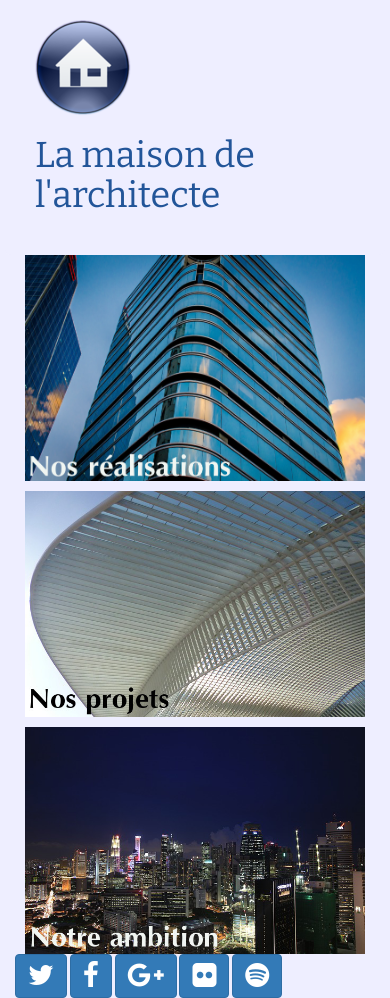
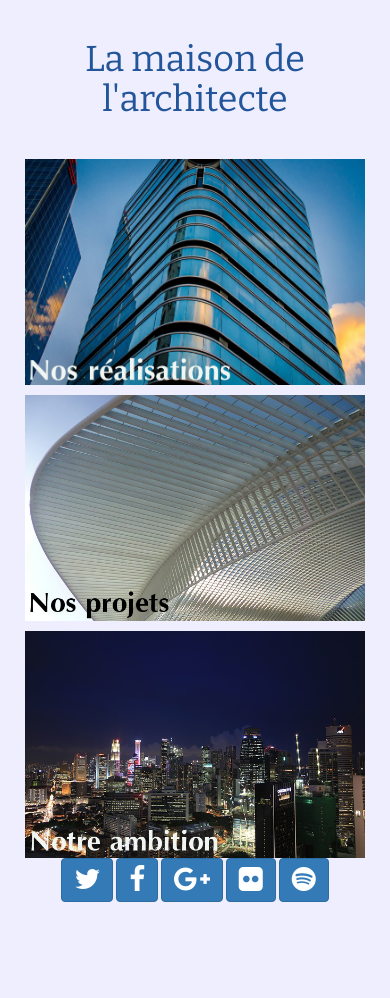
Before and after one commit to Boopyrelax/Repertoire, a plain HTML site: page index.html in a window 390 px wide. After the commit the page ends 902 px from the top, so only its background shows below. Drawn offline with nearby package versions, Linux system fonts and the light colour scheme.

Commit message:
Le Bootstrap pour l'en-tête a été finalisé et le pied de page a été centré

```diff
--- a/index.html
+++ b/index.html
@@ -70,10 +70,10 @@
     <div class="container-fluid">
 
         <header class="row jumbotron" style="background-color: #eef;margin:-10px;">
-            <div class="col-lg-2 col-sm-2">
+            <div class="col-lg-2 col-md-2 col-sm-2 hidden-xs">
                 <a href="#"><img src="assets/img/maison.png" alt="logo"></a>
             </div>
-            <div class="col-lg-10 col-sm-10">
+            <div class="col-lg-10 col-md-10 col-sm-10 col-xs-12 text-center">
                 <h1>La maison de l'architecte</h1>
             </div>
         </header>
@@ -97,7 +97,7 @@
         </nav>
 
         <footer class="row">
-            <div class="col-lg-12 col-md-12 col-sm-12 col-xs-12">
+            <div class="col-lg-12 col-md-12 col-sm-12 col-xs-12 text-center">
               <a class="btn btn-primary" href="#"><i class="fa fa-twitter fa-2x"></i></a>
               <a class="btn btn-primary" href="#"><i class="fa fa-facebook fa-2x"></i></a>
               <a class="btn btn-primary" href="#"><i class="fa fa-google-plus fa-2x"></i></a>
```
